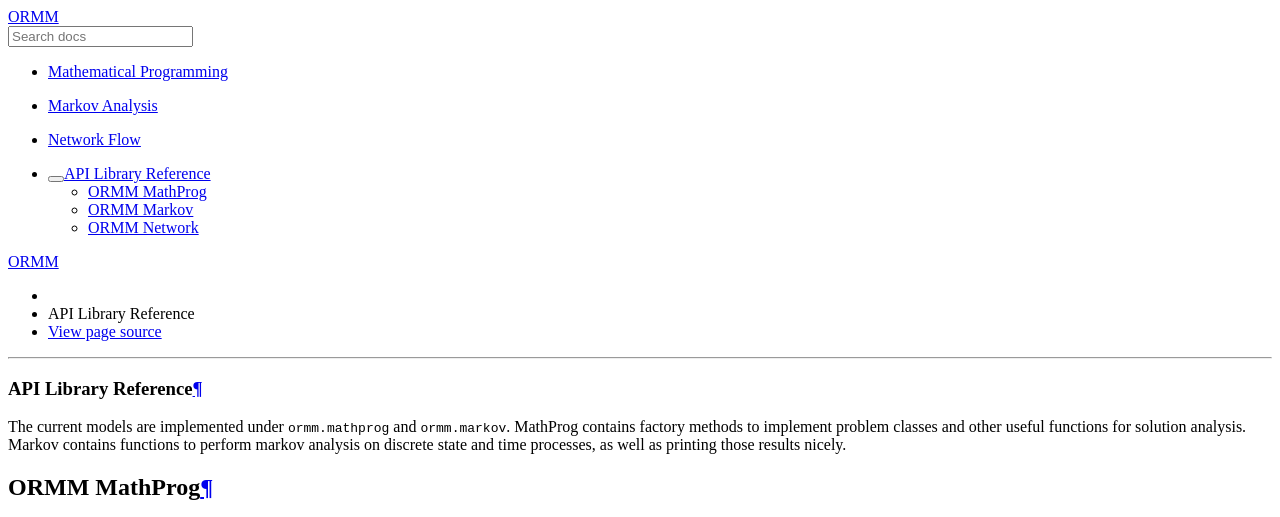
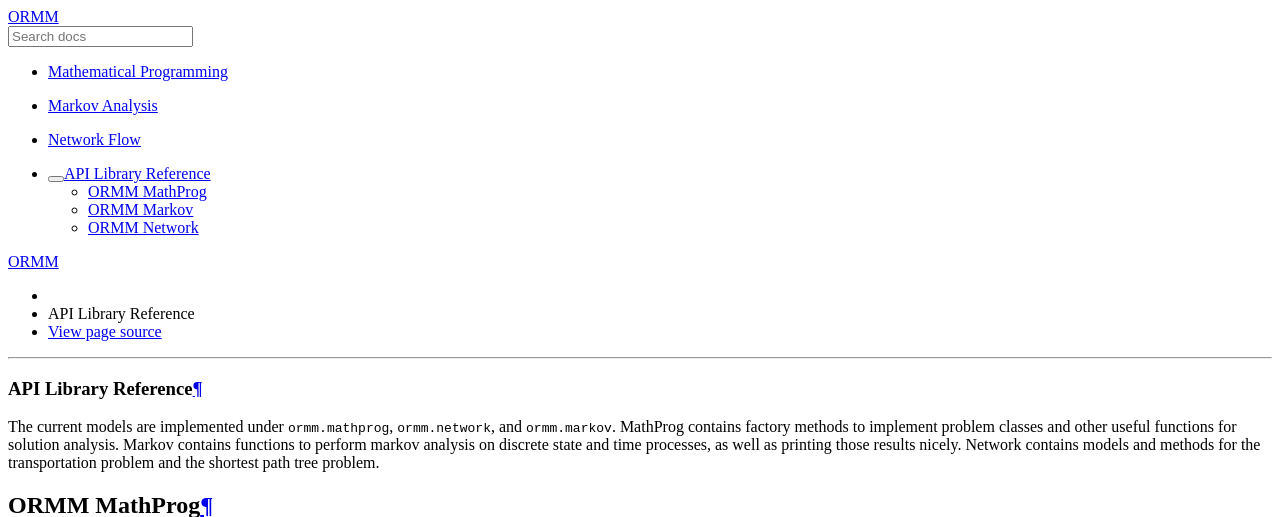
Before and after one commit to egbuck/ormm, a Sphinx documentation site: the page built from docs/source/api/index.rst, in a window 1280 px wide and 900 px high, cut to the strip 0-517 px from the top of the window. Built offline with Sphinx 7.4.7 and the Read the Docs theme 2.0.0, drawn with Linux system fonts in a browser that asks for light colours.

```diff
--- a/docs/source/api/index.rst
+++ b/docs/source/api/index.rst
@@ -5,11 +5,12 @@
 API Library Reference
 =====================
 
-The current models are implemented under :py:mod:`ormm.mathprog` and
+The current models are implemented under :py:mod:`ormm.mathprog`, :py:mod:`ormm.network`, and
 :py:mod:`ormm.markov`.  MathProg contains
 factory methods to implement problem classes and other useful functions for
 solution analysis.  Markov contains functions to perform markov analysis on
-discrete state and time processes, as well as printing those results nicely.
+discrete state and time processes, as well as printing those results nicely.  Network contains
+models and methods for the transportation problem and the shortest path tree problem.
 
 ORMM MathProg
 -------------
--- a/docs/source/conf.py
+++ b/docs/source/conf.py
@@ -43,7 +43,7 @@ napoleon_numpy_docstring = True
 autosummary_generate = True
 
 # list of modules to mock import
-autodoc_mock_imports = ["pyomo"]
+autodoc_mock_imports = ["pyomo", "quantecon"]
 
 # overwrite default master doc - needed for readthedocs.org
 master_doc = "index"
```
